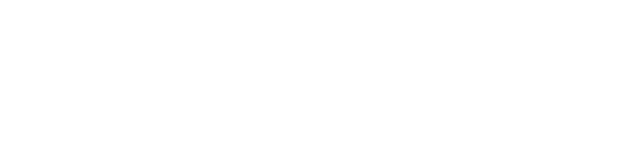
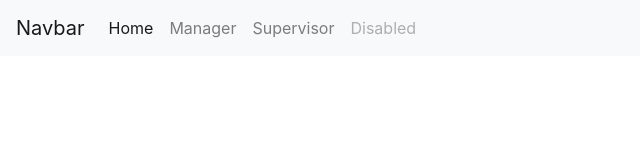
Before and after one commit to ElPat0/bamazonHwk, a website: page index.html in a window 1280 px wide. Shown: the whole page, without its empty margins (0-640 px from the left). Drawn offline with nearby package versions, Linux system fonts and the light colour scheme; files that its build step writes are made by us from their sources.

Commit message:
added navbar structure

```diff
--- a/index.html
+++ b/index.html
@@ -14,7 +14,28 @@
 
 <body>
     <header>
-
+        <nav class="navbar navbar-expand-lg navbar-light bg-light">
+            <a class="navbar-brand" href="#">Navbar</a>
+            <button class="navbar-toggler" type="button" data-toggle="collapse" data-target="#navbarNav" aria-controls="navbarNav" aria-expanded="false" aria-label="Toggle navigation">
+              <span class="navbar-toggler-icon"></span>
+            </button>
+            <div class="collapse navbar-collapse" id="navbarNav">
+              <ul class="navbar-nav">
+                <li class="nav-item active">
+                  <a class="nav-link" href="#">Home <span class="sr-only">(current)</span></a>
+                </li>
+                <li class="nav-item">
+                  <a class="nav-link" href="#">Manager</a>
+                </li>
+                <li class="nav-item">
+                  <a class="nav-link" href="#">Supervisor</a>
+                </li>
+                <li class="nav-item">
+                  <a class="nav-link disabled" href="#" tabindex="-1" aria-disabled="true">Disabled</a>
+                </li>
+              </ul>
+            </div>
+          </nav>
     </header>
 
 
```
Also changed, not shown: add-product.html (+22 -1 lines), supervisor-view.html (+22 -1 lines).
